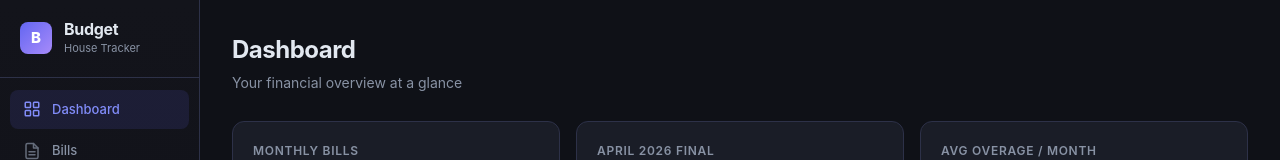
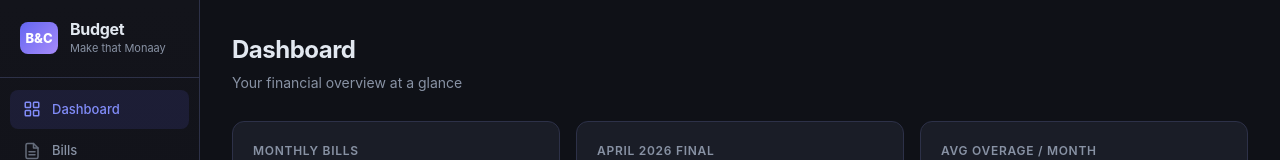
Before and after one commit to Chelsoconn/BudgetApp, a React (Vite) app: page /#/dashboard in a window 1280 px wide. Shown: the top 160 px of the page. Built offline with nearby package versions, Linux system fonts and the light colour scheme; no server answers.

Commit message:
Update logo to B&C and tagline to Make that Monaay
Co-Authored-By: Claude Opus 4.6 (1M context) <noreply@anthropic.com>

```diff
--- a/src/App.css
+++ b/src/App.css
@@ -29,7 +29,7 @@
 }
 
 .logo-mark {
-  width: 32px;
+  width: 38px;
   height: 32px;
   border-radius: 8px;
   background: linear-gradient(135deg, var(--accent), #a78bfa);
@@ -37,7 +37,7 @@
   align-items: center;
   justify-content: center;
   font-weight: 800;
-  font-size: 15px;
+  font-size: 13px;
   color: white;
   flex-shrink: 0;
 }
--- a/src/App.jsx
+++ b/src/App.jsx
@@ -52,10 +52,10 @@ function App() {
     <div className="app">
       <nav className="sidebar">
         <div className="sidebar-logo">
-          <div className="logo-mark">B</div>
+          <div className="logo-mark">B&C</div>
           <div>
             <h1>Budget</h1>
-            <p>House Tracker</p>
+            <p>Make that Monaay</p>
           </div>
         </div>
         <div className="nav-section">
```
